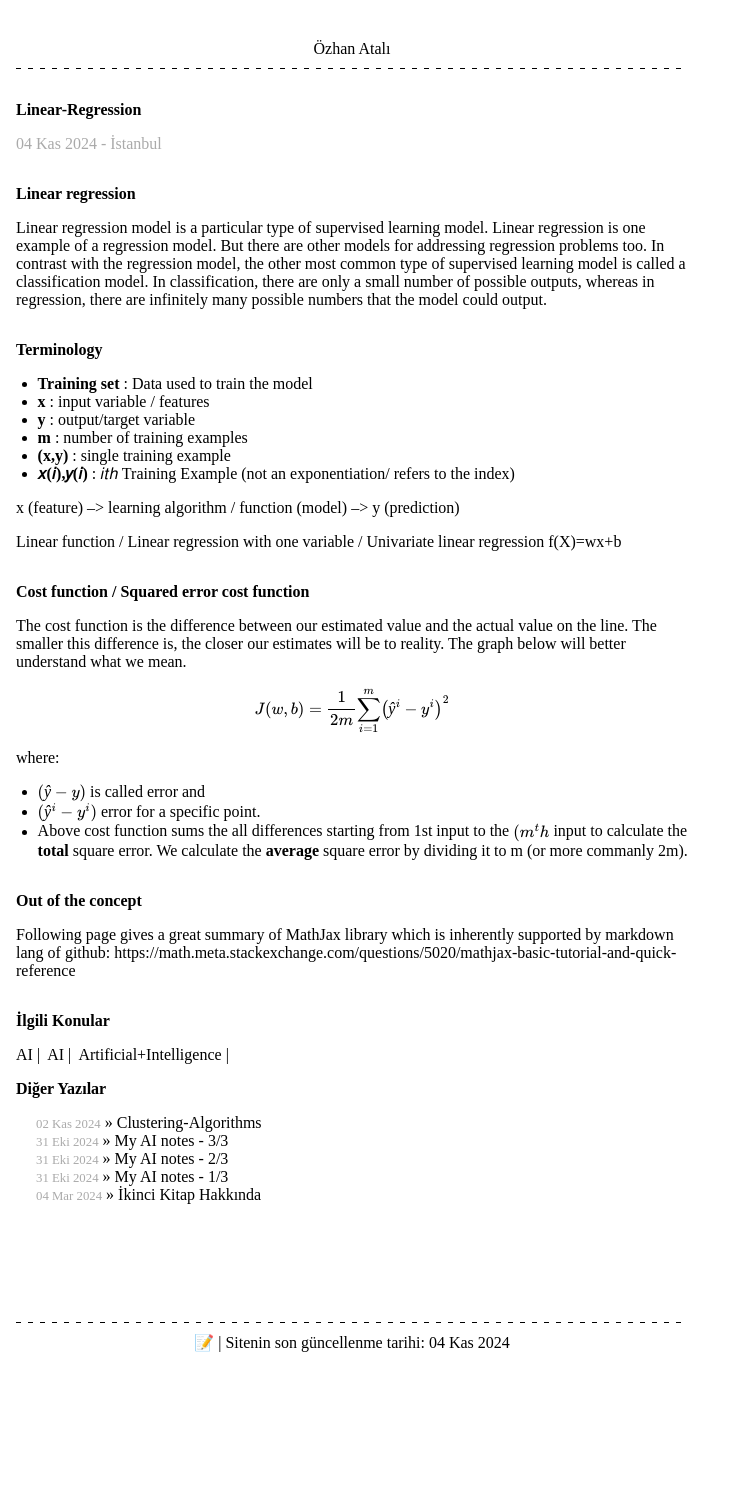
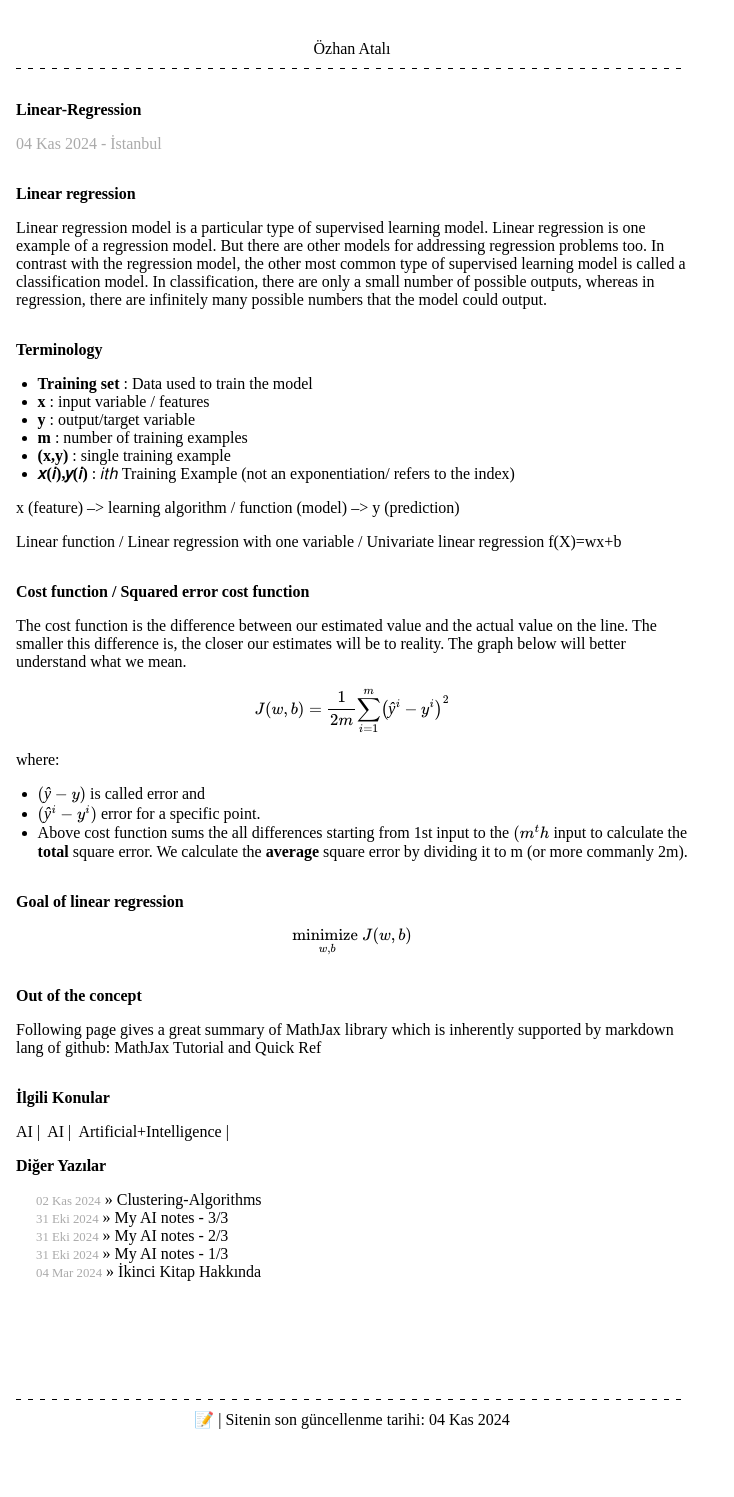
Before and after one commit to ozhanatali/ozhanatali.github.io, a Jekyll site: the page built from _posts/2024-11-04-Linear-Regression.md, in a window 1280 px wide. Shown: the whole page, without its empty margins (0-734 px from the left). Built offline with Jekyll 4.4.1, drawn with Linux system fonts in a browser that asks for light colours; formulas are drawn with MathJax 3; before the commit the page ends 1420 px from its top, so only the background shows below that.

Commit message:
Update 2024-11-04-Linear-Regression.md

```diff
--- a/_posts/2024-11-04-Linear-Regression.md
+++ b/_posts/2024-11-04-Linear-Regression.md
@@ -41,6 +41,10 @@ where:
 - Above cost function sums the all differences starting from 1st input to the $$(m^th$$ input to calculate the **total** square error.
 We calculate the **average** square error by dividing it to m (or more commanly 2m).
 
+# Goal of linear regression
+
+$$\underset{w,b}{\text{minimize }} J(w,b)$$
+
 # Out of the concept
 Following page gives a great summary of MathJax library which is inherently supported by markdown lang of github:
-https://math.meta.stackexchange.com/questions/5020/mathjax-basic-tutorial-and-quick-reference
+[MathJax Tutorial and Quick Ref](https://math.meta.stackexchange.com/questions/5020/mathjax-basic-tutorial-and-quick-reference)
```
